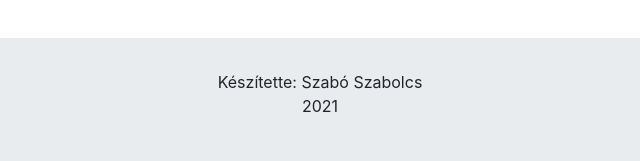
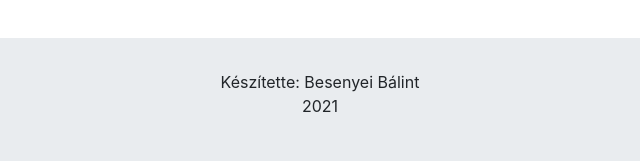
Before and after one commit to besenyeib/projektmunka, a plain HTML site: page nethely/index.html in a window 1280 px wide. Shown: the part 1699-1860 px from the top of the page, 320-960 px from the left. Drawn offline with Linux system fonts and the light colour scheme.

Commit message:
Update index.html

```diff
--- a/nethely/index.html
+++ b/nethely/index.html
@@ -225,7 +225,7 @@
 
 
 <div class="jumbotron text-center" style="margin-bottom:0">
-  <p>Készítette: Szabó Szabolcs
+  <p>Készítette: Besenyei Bálint
   <br>
     2021
    </p>
```
